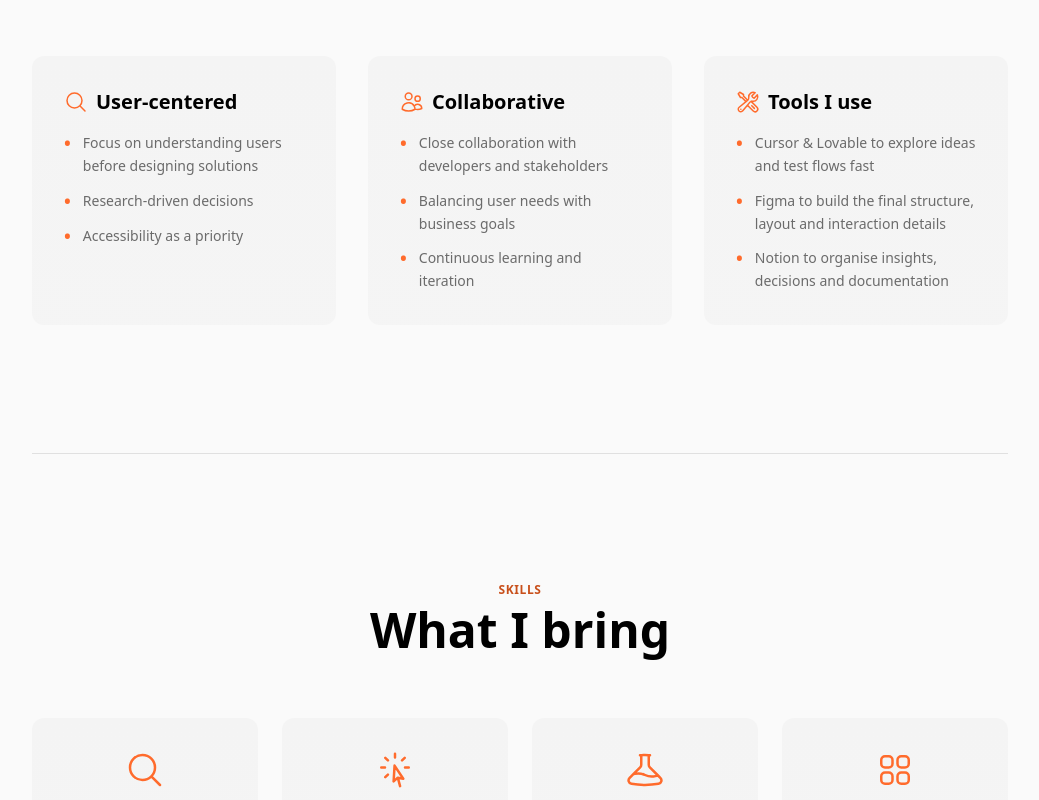
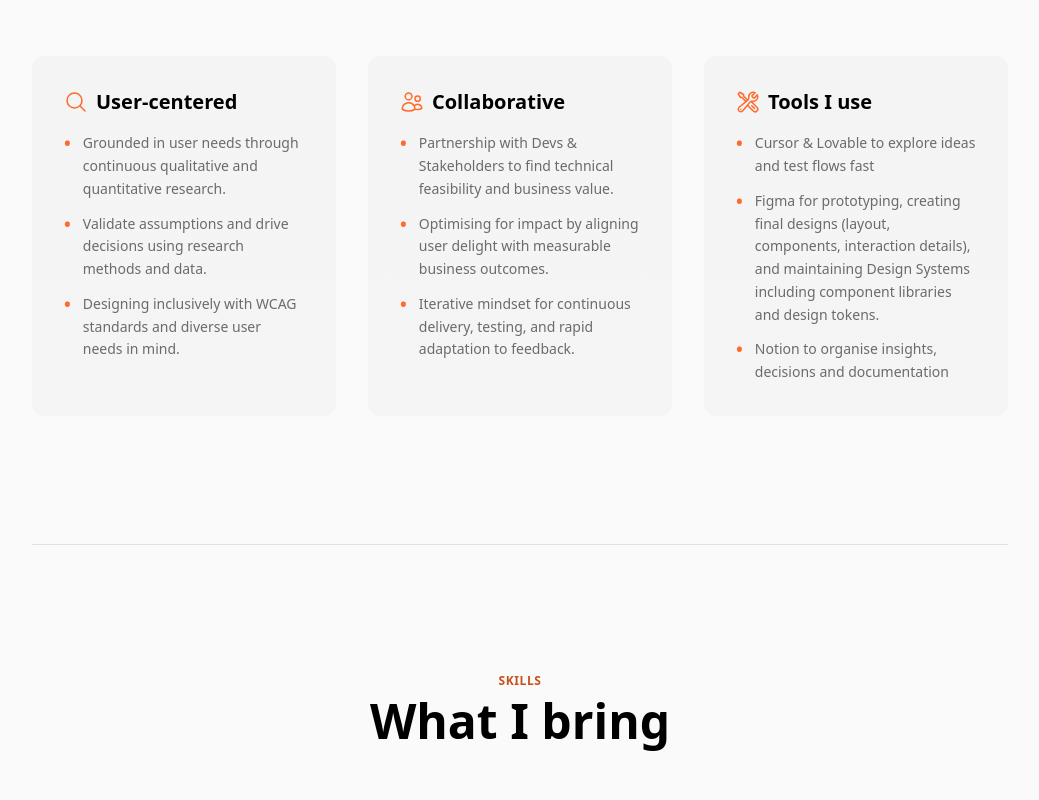
Before and after one commit to joakimstrandlund/JoakimPortfolio, a Next.js app: page /about in a window 1280 px wide. Shown: the part 1840-2640 px from the top of the page, without its empty margins (120-1159 px from the left). Built offline with nearby package versions, Linux system fonts and the light colour scheme; a web font is replaced by a local one.

Commit message:
Update about page: refresh User-centered, Collaborative, and Tools I use card content

```diff
--- a/app/about/page.tsx
+++ b/app/about/page.tsx
@@ -153,7 +153,7 @@ export default function About() {
                 User-centered
               </h3>
               <ul className="space-y-3 text-sm">
-                {['Focus on understanding users before designing solutions', 'Research-driven decisions', 'Accessibility as a priority'].map((item, index) => (
+                {['Grounded in user needs through continuous qualitative and quantitative research.', 'Validate assumptions and drive decisions using research methods and data.', 'Designing inclusively with WCAG standards and diverse user needs in mind.'].map((item, index) => (
                   <li key={index} className="flex items-start gap-3">
                     <span className="text-lg font-bold leading-none" style={{ color: customColors.accent, marginTop: '2px' }}>
                       •
@@ -177,7 +177,7 @@ export default function About() {
                 Collaborative
               </h3>
               <ul className="space-y-3 text-sm">
-                {['Close collaboration with developers and stakeholders', 'Balancing user needs with business goals', 'Continuous learning and iteration'].map(
+                {['Partnership with Devs & Stakeholders to find technical feasibility and business value.', 'Optimising for impact by aligning user delight with measurable business outcomes.', 'Iterative mindset for continuous delivery, testing, and rapid adaptation to feedback.'].map(
                   (item, index) => (
                     <li key={index} className="flex items-start gap-3">
                       <span className="text-lg font-bold leading-none" style={{ color: customColors.accent, marginTop: '2px' }}>
@@ -203,7 +203,7 @@ export default function About() {
                 Tools I use
               </h3>
               <ul className="space-y-3 text-sm">
-                {['Cursor & Lovable to explore ideas and test flows fast', 'Figma to build the final structure, layout and interaction details', 'Notion to organise insights, decisions and documentation'].map((item, index) => (
+                {['Cursor & Lovable to explore ideas and test flows fast', 'Figma for prototyping, creating final designs (layout, components, interaction details), and maintaining Design Systems including component libraries and design tokens.', 'Notion to organise insights, decisions and documentation'].map((item, index) => (
                   <li key={index} className="flex items-start gap-3">
                     <span className="text-lg font-bold leading-none" style={{ color: customColors.accent, marginTop: '2px' }}>
                       •
```
